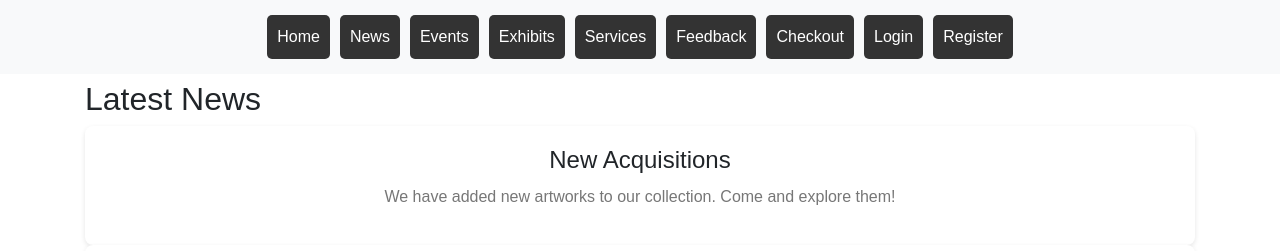
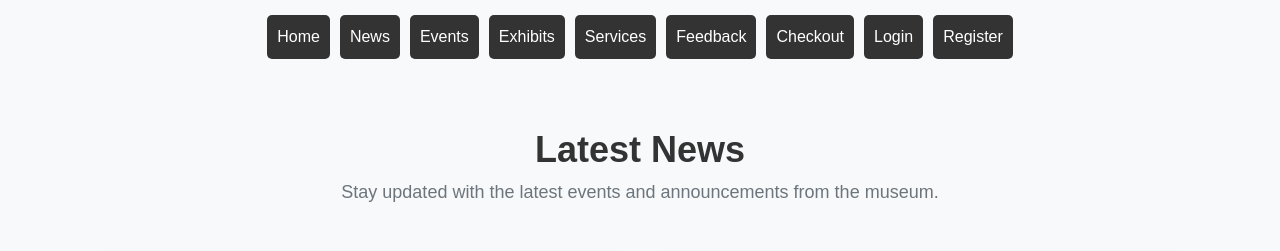
Before and after one commit to Nikoliadis/DEV5003-Nikoliadis, a Flask app: page /news in a window 1280 px wide. Shown: the top 251 px of the page. Run offline with Flask 3, Linux system fonts and the light colour scheme; some libraries are stand-ins or nearby versions.

```diff
--- a/templates/news.html
+++ b/templates/news.html
@@ -1,17 +1,74 @@
 {% extends 'base.html' %}
 
 {% block content %}
-<div class="services-section">
-    <h2>Latest News</h2>
-    <div class="grid">
-        <div class="grid-item">
-            <h3>New Acquisitions</h3>
-            <p>We have added new artworks to our collection. Come and explore them!</p>
+<div class="container mt-5">
+    <!-- Title Section -->
+    <div class="text-center">
+        <h2 class="fw-bold" style="font-family: 'Poppins', sans-serif; font-size: 36px; color: #333;">
+            Latest News
+        </h2>
+        <p class="text-muted mt-2" style="font-size: 18px; max-width: 800px; margin: 0 auto;">
+            Stay updated with the latest events and announcements from the museum.
+        </p>
+    </div>
+
+    <!-- News Grid Section -->
+    <div class="row mt-5 g-4">
+        <!-- Item 1 -->
+        <div class="col-md-6">
+            <div class="card border-0 shadow" style="border-radius: 12px; overflow: hidden; height: 450px;">
+                <img src="https://ids.si.edu/ids/deliveryService?id=SAAM-2022.44.2A-C_1&max=640" class="card-img-top" alt="New Acquisitions" style="height: 300px; object-fit: cover;">
+                <div class="card-body text-center">
+                    <h5 class="card-title" style="font-family: 'Poppins', sans-serif; font-size: 20px; color: #007bff;">New Acquisitions</h5>
+                    <p class="card-text text-muted" style="font-size: 14px;">
+                        We have added new artworks to our collection. Come and explore them!
+                    </p>
+                </div>
+            </div>
         </div>
-        <div class="grid-item">
-            <h3>Upcoming Art Talk</h3>
-            <p>Discover fascinating insights from art historians and experts.</p>
+
+        <!-- Item 2 -->
+        <div class="col-md-6">
+            <div class="card border-0 shadow" style="border-radius: 12px; overflow: hidden; height: 450px;">
+                <img src="https://parrishart.org/wp-content/uploads/2019/01/IMG_0484-1400x1225.jpg" class="card-img-top" alt="Upcoming Art Talk" style="height: 300px; object-fit: cover;">
+                <div class="card-body text-center">
+                    <h5 class="card-title" style="font-family: 'Poppins', sans-serif; font-size: 20px; color: #007bff;">Upcoming Art Talk</h5>
+                    <p class="card-text text-muted" style="font-size: 14px;">
+                        Discover fascinating insights from art historians and experts.
+                    </p>
+                </div>
+            </div>
         </div>
     </div>
 </div>
+
+<style>
+    body {
+        background-color: #f8f9fa;
+    }
+
+    h2 {
+        font-weight: bold;
+        color: #333;
+    }
+
+    .card {
+        transition: transform 0.2s ease-in-out, box-shadow 0.3s ease-in-out;
+    }
+
+    .card:hover {
+        transform: scale(1.05);
+        box-shadow: 0 10px 20px rgba(0, 0, 0, 0.1);
+    }
+
+    .card-title {
+        color: #007bff;
+        font-weight: 600;
+    }
+
+    .card-text {
+        color: #6c757d;
+        font-size: 14px;
+    }
+</style>
 {% endblock %}
```
